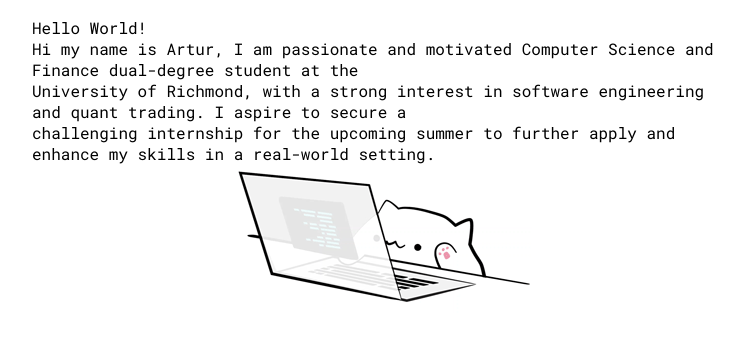
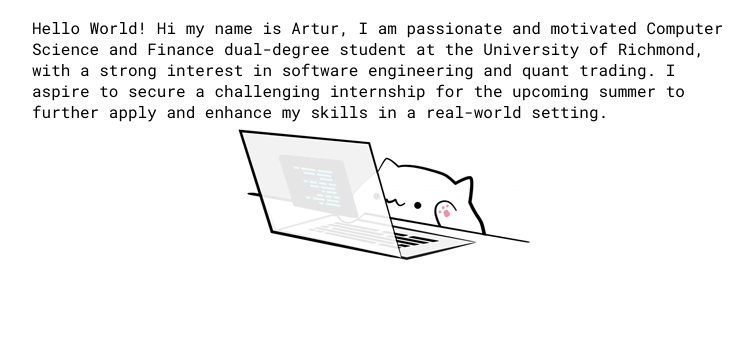
Before and after one commit to Art-Idr/Art-Idr.github.io, a plain HTML site: page index.html in a window 1280 px wide. Shown: the part 389-730 px from the top of the page, without its empty margins (258-1011 px from the left). Drawn offline with Linux system fonts and the light colour scheme.

Commit message:
br removed

```diff
--- a/index.html
+++ b/index.html
@@ -38,9 +38,9 @@
         </div>
 
         <div class="about-me-container">
-            Hello World! <br>
-            Hi my name is Artur, I am passionate and motivated Computer Science and Finance dual-degree student at the <br>
-            University of Richmond, with a strong interest in software engineering and quant trading. I aspire to secure a <br>
+            Hello World!
+            Hi my name is Artur, I am passionate and motivated Computer Science and Finance dual-degree student at the
+            University of Richmond, with a strong interest in software engineering and quant trading. I aspire to secure a
             challenging internship for the upcoming summer to further apply and enhance my skills in a real-world setting. <br>
         </div>
 
```
